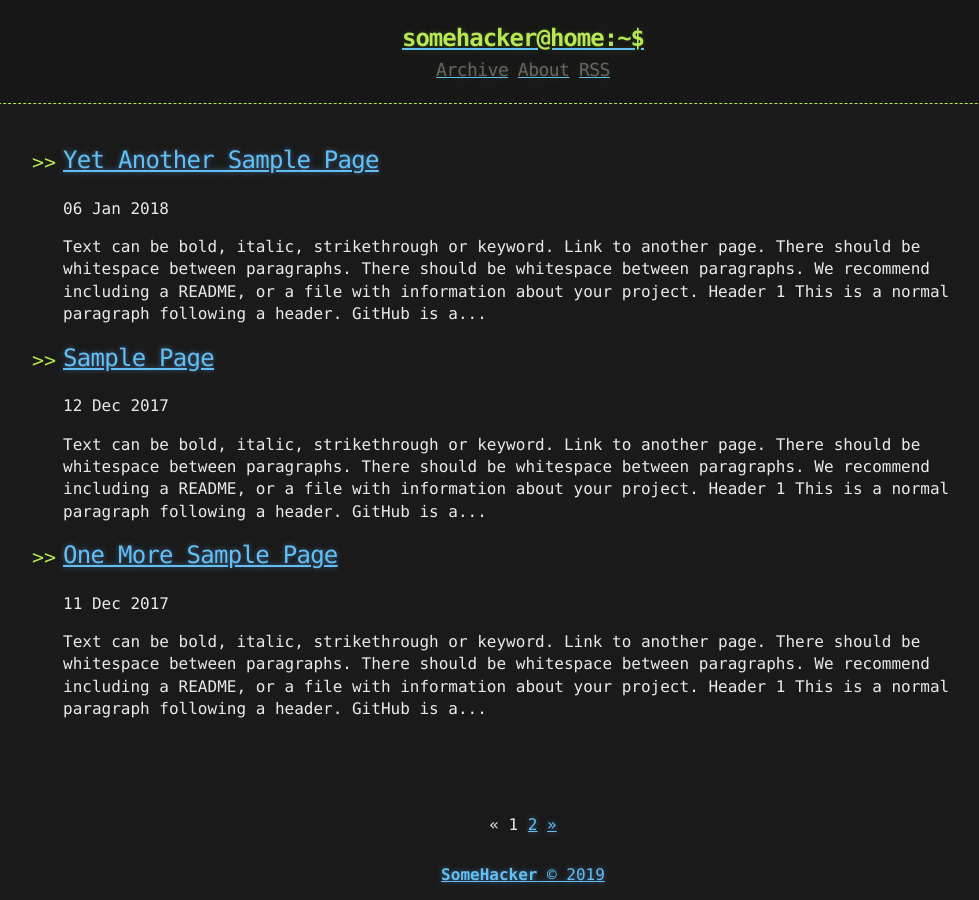
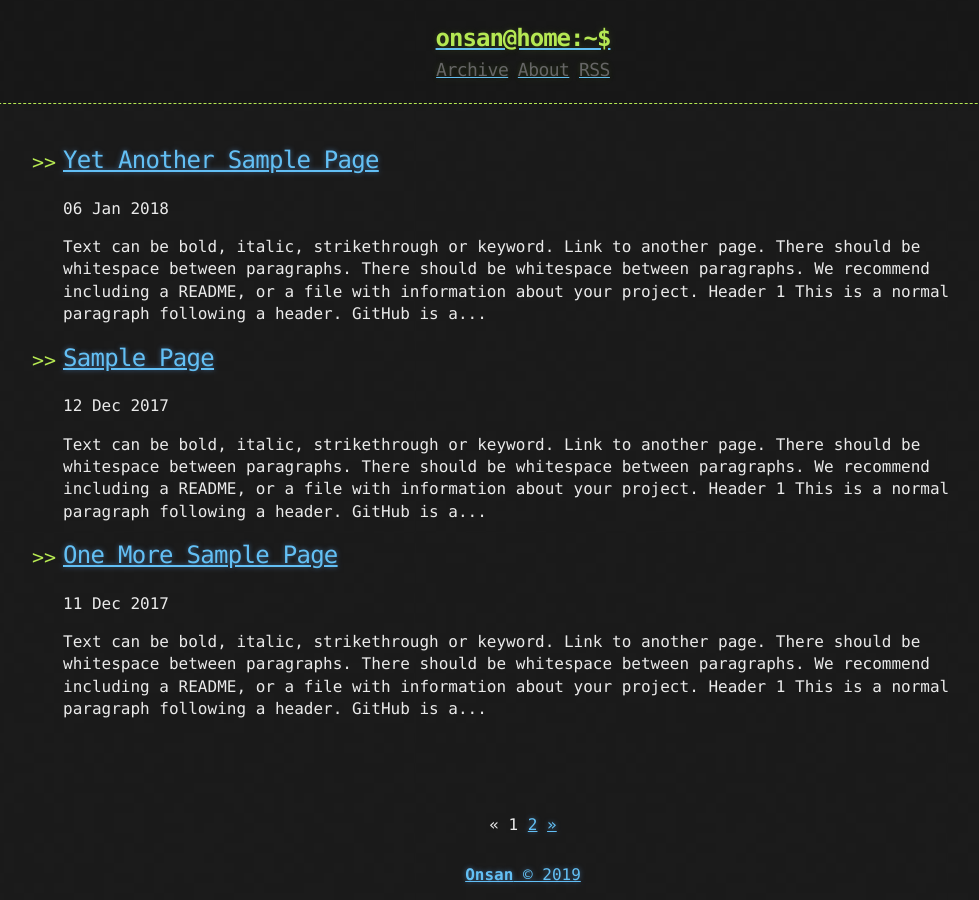
Before and after one commit to tocttou/hacker-blog, a Jekyll site: the page built from index.html, in a window 1280 px wide. Shown: the whole page, without its empty margins (117-1096 px from the left). Built offline with Jekyll 4.4.1, drawn with Linux system fonts in a browser that asks for light colours; the list of posts is cut into pages by our own code; part of the change alters nothing that is shown.

Commit message:
Update _config.yml

```diff
--- a/_config.yml
+++ b/_config.yml
@@ -1,9 +1,9 @@
-title: Hacker-Blog
-description: "A Jekyll Blog Theme For Hackers"
+title: Onur SANIR
+description: ""
 author:
-  name: "SomeHacker"
-  email: "someone@somewebsite.somedomain"
-  url: "https://ashishchaudhary.in/hacker-blog"
+  name: "Onur"
+  email: "onursanir@gmail.com"
+  url: "https://osanir.github.io"
 
 baseurl: /
 
@@ -28,5 +28,5 @@ plugins:
   - jekyll-sitemap
 
 # Custom variables
-owner : "SomeHacker"
+owner : "Onsan"
 year : "2018"
```
